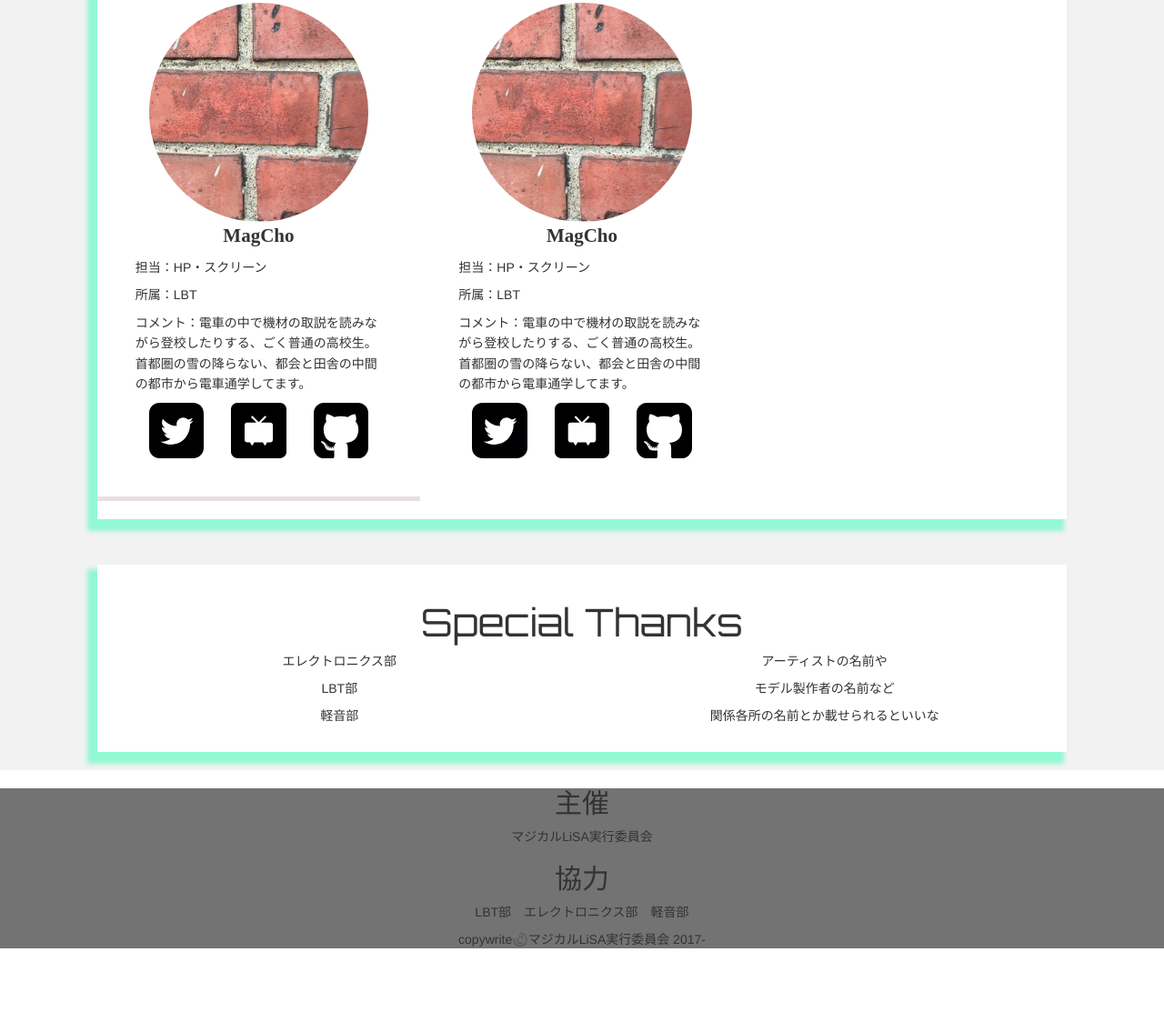
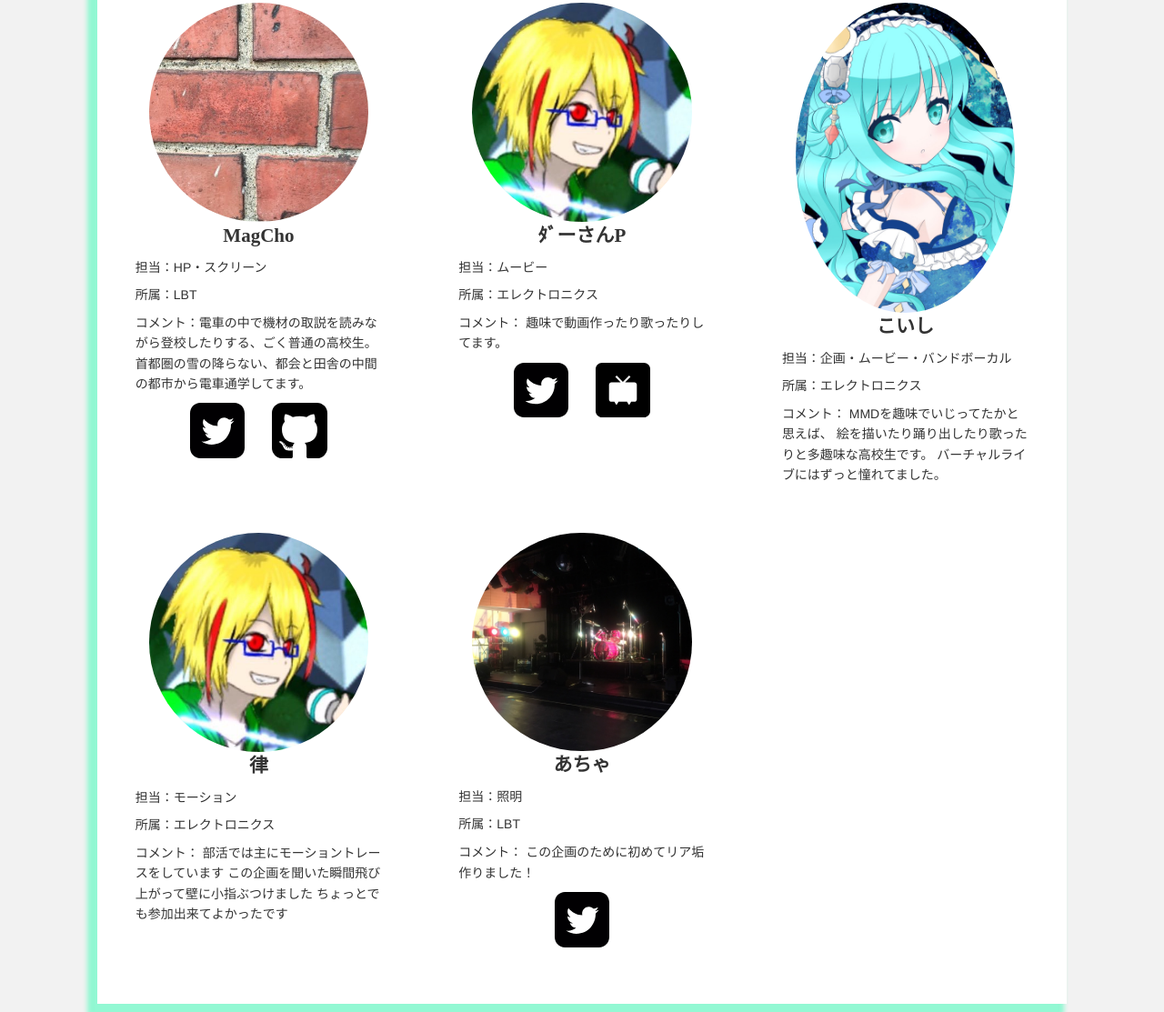
Before and after one commit to magcho/magicalLiSA-2017, a plain HTML site: page about.html in a window 1280 px wide. Shown: the part 447-1560 px from the top of the page at 91% size. Before the commit the page ends 1500 px from the top, so only its background shows below. Drawn offline with Linux system fonts and the light colour scheme; a web font is replaced by a local one.

Commit message:
[add] add staff

```diff
--- a/about.html
+++ b/about.html
@@ -28,7 +28,7 @@
     </button>
     </div>
     <div>
-    <a href="./" ><img src="./resource/img/logo-re.jpg"  /></a>
+      <a href="./"><img src="./resource/img/logo-re.jpg"  /></a>
     </div>
     <div id="gnavi" class="collapse navbar-collapse">
       <ul class="nav navbar-nav">
@@ -128,7 +128,7 @@
                 <p class="text-center name font-mplus1p hidden-lg hidden-md" id="mobile">MagCho</p>
               </div>
               <div class="row">
-                <img src="./resource/img/staff/sample.jpg" class="img-responsive staff-icon col-md-12 col-sm-12 img-circle center-block"/>
+                <img src="./resource/img/staff/sample.jpg" class="img-responsive staff-icon col-md-12 col-sm-12 img-circle center-block" />
               </div>
               <div class="row">
                 <p class="text-center name font-mplus1p hidden-sm hidden-xs" id="pc">MagCho</p>
@@ -141,65 +141,153 @@
               </div>
               <div class="row">
                 <p class="comment">
-                  コメント：電車の中で機材の取説を読みながら登校したりする、ごく普通の高校生。
-                  首都圏の雪の降らない、都会と田舎の中間の都市から電車通学してます。
+                  コメント：電車の中で機材の取説を読みながら登校したりする、ごく普通の高校生。 首都圏の雪の降らない、都会と田舎の中間の都市から電車通学してます。
                 </p>
               </div>
               <div class="row">
-                <div class="col-md-4 col-sm-4 col-xs-4">
+                <a href="https://twitter.com/LiSA_sue0527">
+                  <div class="col-md-4 col-sm-4 col-xs-4 col-md-offset-2 col-sm-offset-2 col-xs-offset-2">
                     <img src="./resource/img/icon/twitter-logo.svg" class="img-responsive" />
                   </div>
-                <div class="col-md-4 col-sm-4 col-xs-4">
-                  <img src="./resource/img/icon/niconico.svg" class="img-responsive" />
-                </div>
+                </a>
+                <a href="https://github.com/magcho">
                   <div class="col-md-4 col-sm-4 col-xs-4">
                     <img src="./resource/img/icon/github-sign.svg" class="img-responsive" />
                   </div>
+                </a>
               </div>
             </div>
-          </div><!-- staff-box close -->
+          </div>
+          <!-- staff-box close -->
+
 
           <div class="staff-box col-md-4">
             <div class="col-md-10 col-md-offset-1">
               <div class="row">
-                <p class="text-center name font-mplus1p hidden-lg hidden-md" id="mobile">MagCho</p>
+                <p class="text-center name font-mplus1p hidden-lg hidden-md" id="mobile">ﾀﾞーさんP</p>
               </div>
               <div class="row">
-                <img src="./resource/img/staff/sample.jpg" class="img-responsive staff-icon col-md-12 col-sm-12 img-circle center-block"/>
+                <img src="./resource/img/staff/staff1.jpg" class="img-responsive staff-icon col-md-12 col-sm-12 img-circle center-block" />
               </div>
               <div class="row">
-                <p class="text-center name font-mplus1p hidden-sm hidden-xs" id="pc">MagCho</p>
+                <p class="text-center name font-mplus1p hidden-sm hidden-xs" id="pc">ﾀﾞーさんP</p>
               </div>
               <div class="row">
-                <p>担当：HP・スクリーン</p>
+                <p>担当：ムービー</p>
+              </div>
+              <div class="row">
+                <p>所属：エレクトロニクス</p>
+              </div>
+              <div class="row">
+                <p class="comment">
+                  コメント： 趣味で動画作ったり歌ったりしてます。
+                </p>
+              </div>
+              <div class="row">
+                <a href="https://twitter.com/Nico_You_MrTall">
+                  <div class="col-md-4 col-sm-4 col-xs-4 col-md-offset-2 col-sm-offset-2 col-xs-offset-2">
+                    <img src="./resource/img/icon/twitter-logo.svg" class="img-responsive" />
+                  </div>
+                </a>
+                <a href="http://www.nicovideo.jp/user/40105715">
+                  <div class="col-md-4 col-sm-4 col-xs-4">
+                    <img src="./resource/img/icon/niconico.svg" class="img-responsive" />
+                  </div>
+                </a>
+              </div>
+            </div>
+          </div>
+          <!-- staff-box close -->
+
+          <div class="staff-box col-md-4">
+            <div class="col-md-10 col-md-offset-1">
+              <div class="row">
+                <p class="text-center name font-mplus1p hidden-lg hidden-md" id="mobile">こいし</p>
+              </div>
+              <div class="row">
+                <img src="./resource/img/staff/staff2.jpg" class="img-responsive staff-icon col-md-12 col-sm-12 img-circle center-block" />
+              </div>
+              <div class="row">
+                <p class="text-center name font-mplus1p hidden-sm hidden-xs" id="pc">こいし</p>
+              </div>
+              <div class="row">
+                <p>担当：企画・ムービー・バンドボーカル</p>
+              </div>
+              <div class="row">
+                <p>所属：エレクトロニクス</p>
+              </div>
+              <div class="row">
+                <p class="comment">
+                  コメント： MMDを趣味でいじってたかと思えば、 絵を描いたり踊り出したり歌ったりと多趣味な高校生です。 バーチャルライブにはずっと憧れてました。
+                </p>
+              </div>
+            </div>
+          </div>
+          <!-- staff-box close -->
+        </div>
+        <div class="row">
+          <div class="staff-box col-md-4">
+            <div class="col-md-10 col-md-offset-1">
+              <div class="row">
+                <p class="text-center name font-mplus1p hidden-lg hidden-md" id="mobile">律</p>
+              </div>
+              <div class="row">
+                <img src="./resource/img/staff/staff1.jpg" class="img-responsive staff-icon col-md-12 col-sm-12 img-circle center-block" />
+              </div>
+              <div class="row">
+                <p class="text-center name font-mplus1p hidden-sm hidden-xs" id="pc">律</p>
+              </div>
+              <div class="row">
+                <p>担当：モーション</p>
+              </div>
+              <div class="row">
+                <p>所属：エレクトロニクス</p>
+              </div>
+              <div class="row">
+                <p class="comment">
+                  コメント： 部活では主にモーショントレースをしています この企画を聞いた瞬間飛び上がって壁に小指ぶつけました ちょっとでも参加出来てよかったです
+                </p>
+              </div>
+            </div>
+          </div><!-- staff-box close -->
+          <div class="staff-box col-md-4">
+            <div class="col-md-10 col-md-offset-1">
+              <div class="row">
+                <p class="text-center name font-mplus1p hidden-lg hidden-md" id="mobile">あちゃ</p>
+              </div>
+              <div class="row">
+                <img src="./resource/img/staff/staff3.jpg" class="img-responsive staff-icon col-md-12 col-sm-12 img-circle center-block" />
+              </div>
+              <div class="row">
+                <p class="text-center name font-mplus1p hidden-sm hidden-xs" id="pc">あちゃ</p>
+              </div>
+              <div class="row">
+                <p>担当：照明</p>
               </div>
               <div class="row">
                 <p>所属：LBT</p>
               </div>
               <div class="row">
                 <p class="comment">
-                  コメント：電車の中で機材の取説を読みながら登校したりする、ごく普通の高校生。
-                  首都圏の雪の降らない、都会と田舎の中間の都市から電車通学してます。
+                  コメント： この企画のために初めてリア垢作りました！
                 </p>
               </div>
               <div class="row">
-                <div class="col-md-4 col-sm-4 col-xs-4">
+                <a href="https://twitter.com/achaemon12">
+                  <div class="col-md-4 col-sm-4 col-xs-4 col-md-offset-4 col-sm-offset-4 col-xs-offset-4">
                     <img src="./resource/img/icon/twitter-logo.svg" class="img-responsive" />
                   </div>
-                <div class="col-md-4 col-sm-4 col-xs-4">
-                  <img src="./resource/img/icon/niconico.svg" class="img-responsive" />
-                </div>
-                <div class="col-md-4 col-sm-4 col-xs-4">
-                  <img src="./resource/img/icon/github-sign.svg" class="img-responsive" />
+                </a>
               </div>
             </div>
           </div>
-          </div><!-- staff-box close -->
-
+          <!-- staff-box close -->
 
 
         </div>
-      </div><!-- section-box close -->
+        <!-- close row -->
+      </div>
+      <!-- section-box close -->
 
       <div class="col-md-10 col-md-offset-1 section-box">
         <div class="row">
--- a/resource/css/about.css
+++ b/resource/css/about.css
@@ -15,9 +15,12 @@
   padding-bottom: 3em;
   border-bottom: solid 5px #e7e0e0;
 }
-.staff-box:last-child{
-  border:none;
-}
 .font-mplus1p {
   font-family: "Mplus 1p";
 }
+
+@media screen and (min-width: 991px) {
+  .staff-box{
+    border: none;
+  }
+}
```
Also changed, not shown: resource/img/staff/staff1.jpg (added), resource/img/staff/staff2.jpg (added), resource/img/staff/staff3.jpg (added). Lines whose indentation alone changed are shown as unchanged.
